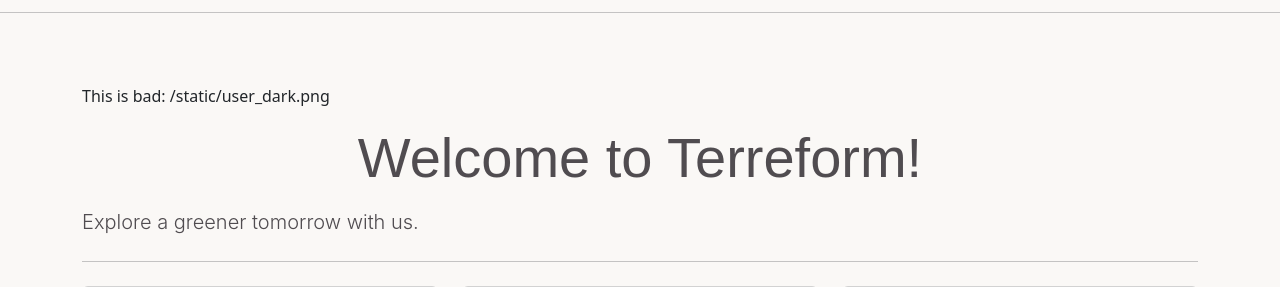
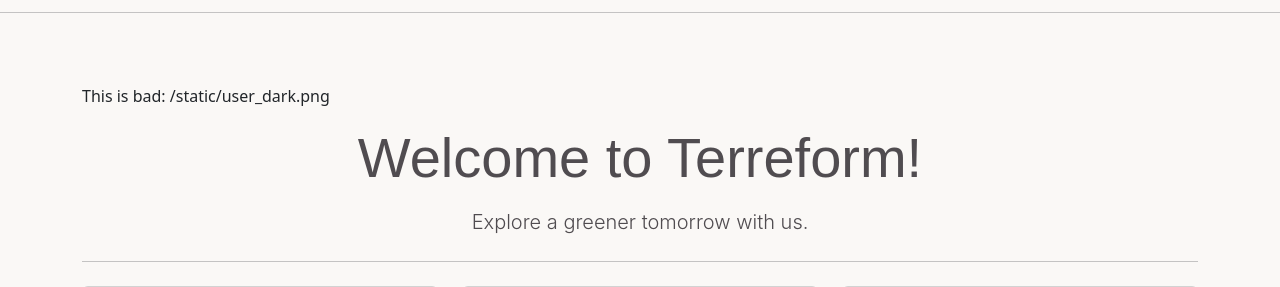
Before and after one commit to emi-ily/hoohacks24, a Flask app: page / in a window 1280 px wide. Shown: the part 54-341 px from the top of the page. Run offline with Flask 3, Linux system fonts and the light colour scheme; some libraries are stand-ins or nearby versions.

Commit message:
formatting

```diff
--- a/src/main/static/styles.css
+++ b/src/main/static/styles.css
@@ -10,6 +10,10 @@ body {
 .content{
     padding-top: 55px;
     position: relative;
+}
+
+.lead{
+    text-align: center;
 }
 
 h1, h2 {
```
